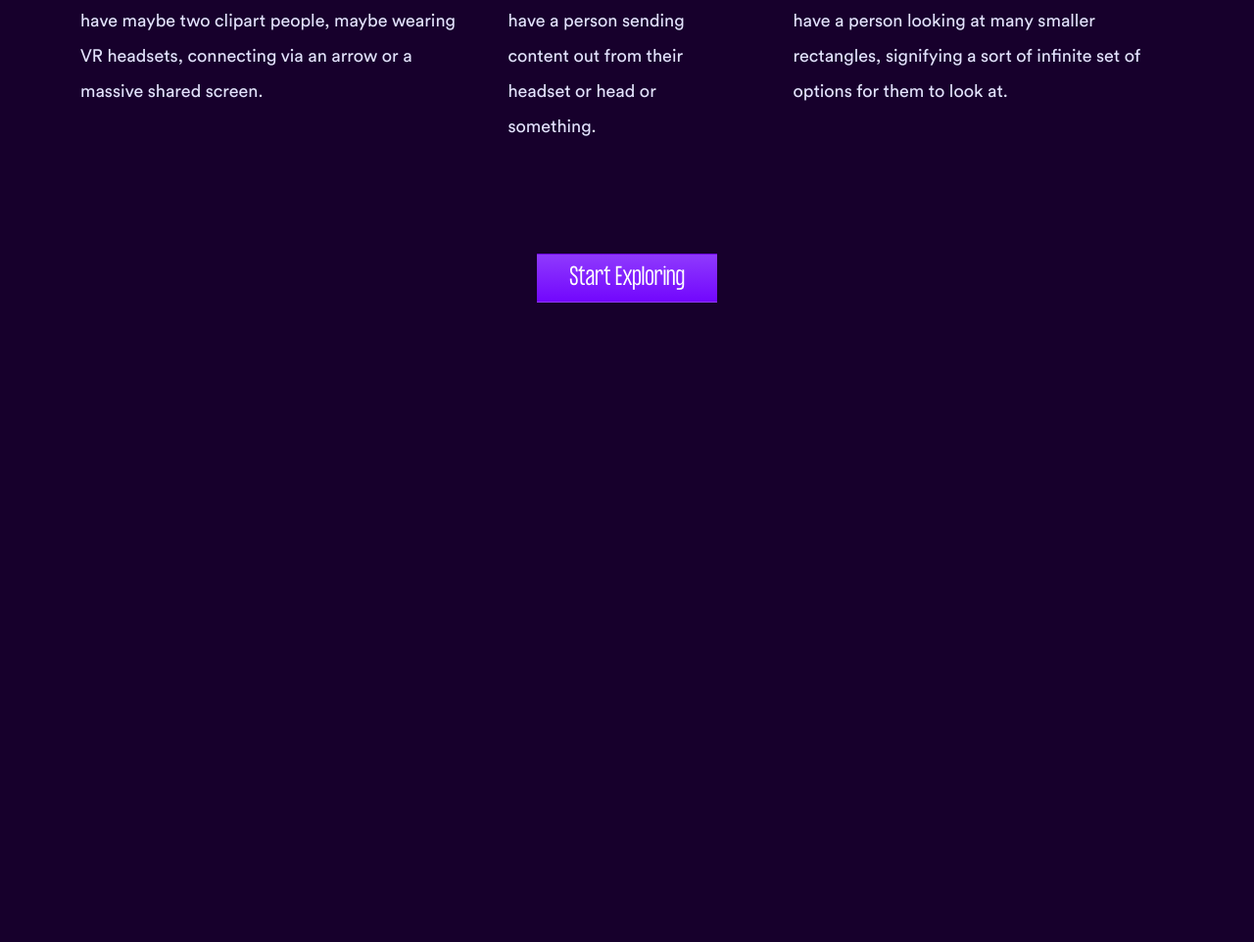
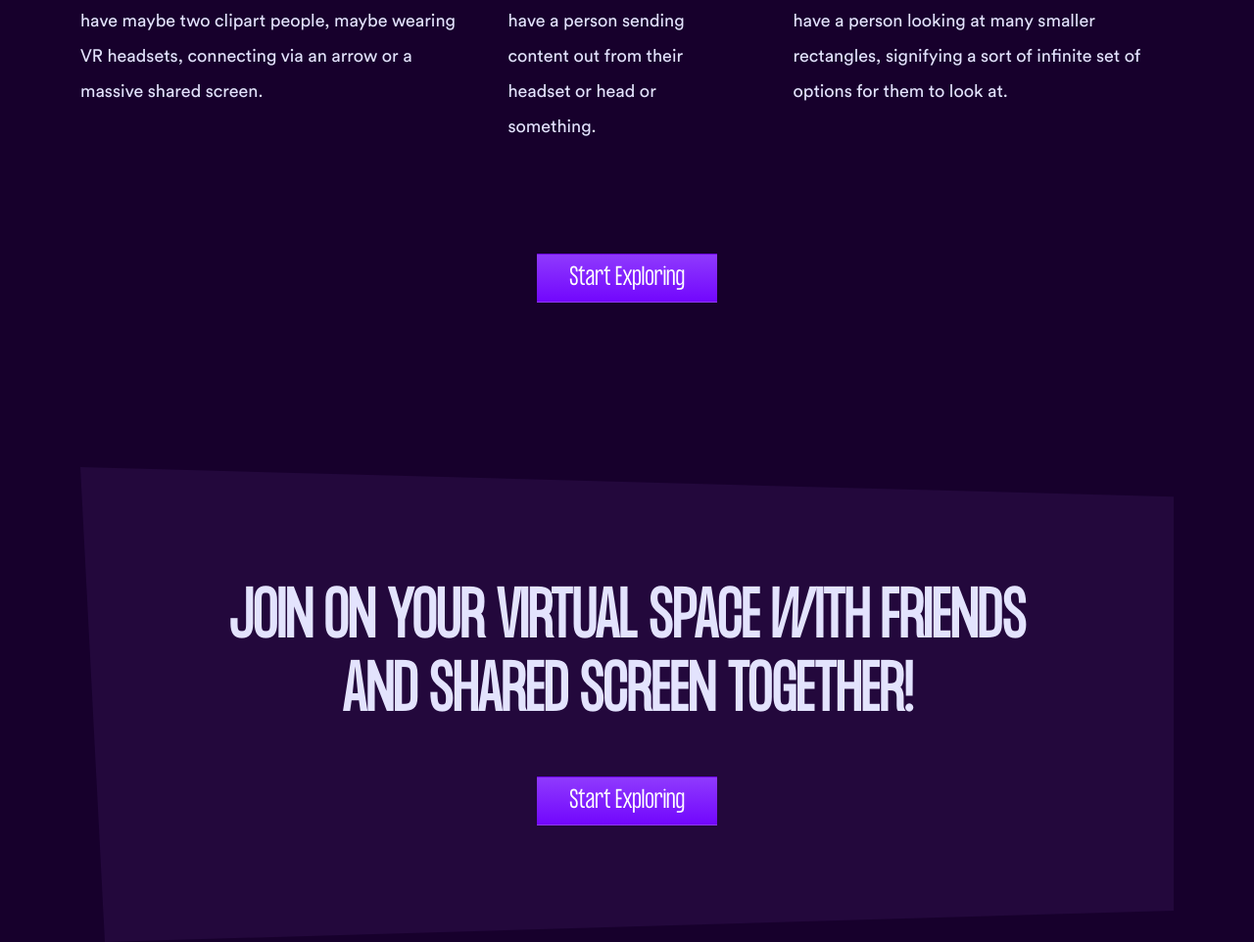
Before and after one commit to rizkyRosyidHidayat/caves, a plain HTML site: page index.html in a window 1280 px wide. Shown: the part 2113-3075 px from the top of the page at 98% size. Before the commit the page ends 2422 px from the top, so only its background shows below. Drawn offline with Linux system fonts and the light colour scheme; files whose address does not match are found by name.

Commit message:
add join section

```diff
--- a/index.html
+++ b/index.html
@@ -174,6 +174,27 @@
     </div>
   </section>
 
+  <!-- join -->
+  <section class="mt-9">
+    <div class="container">
+      <div
+        class="d-flex align-items-center"
+        style="height: 485px;background-image: url(./assets/bg-shape.svg);background-size: cover;padding: 0 9rem;">
+        <div>
+          <h1 class="text-center text-uppercase fw-bold" style="font-size: 62px;">
+            join on your virtual space with friends and shared screen together!
+          </h1>
+
+          <div class="d-flex justify-content-center mt-5">
+            <button class="btn btn-primary">
+              Start Exploring
+            </button>
+          </div>
+        </div>
+      </div>
+    </div>
+  </section>
+
   <script src="./js/bootstrap.bundle.js"></script>
 </body>
 </html>
```
